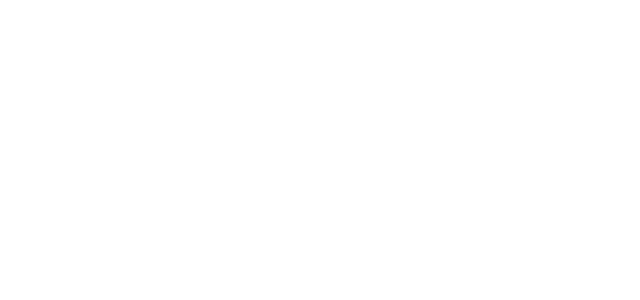
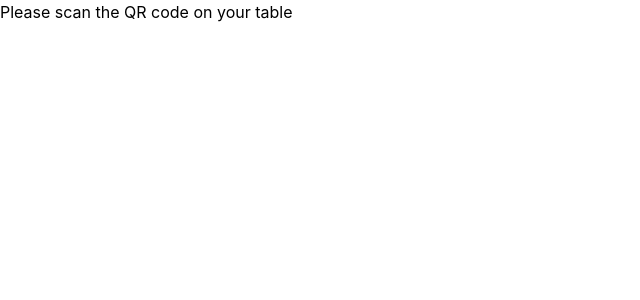
Before and after one commit to Galor-sw/MAY-I-client, a React (Create React App) app: page /QR in a window 1280 px wide. Before the commit this address had no page. Shown: the top 300 px of the page, without its empty margins (0-640 px from the left). Built offline with nearby package versions, Linux system fonts and the light colour scheme.

Commit message:
url location fixed

```diff
--- a/package.json
+++ b/package.json
@@ -8,6 +8,7 @@
     "@testing-library/user-event": "^13.5.0",
     "axios": "^1.2.2",
     "cookie-session": "^2.0.0",
+    "html5-qrcode": "^2.3.4",
     "js-cookie": "^3.0.1",
     "react": "^18.2.0",
     "react-dom": "^18.2.0",
--- a/public/index.html
+++ b/public/index.html
@@ -10,17 +10,15 @@
             content="Web site created using create-react-app"
             name="description"
     />
-    <link href="%PUBLIC_URL%/logo192.png" rel="apple-touch-icon"/>
     <!--
       manifest.json provides metadata used when your web app is installed on a
       user's mobile device or desktop. See https://developers.google.com/web/fundamentals/web-app-manifest/
     -->
-    <link href="%PUBLIC_URL%/manifest.json" rel="manifest"/>
+    <!--    <link href="%PUBLIC_URL%/manifest.json" rel="manifest"/>-->
     <!--
       Notice the use of %PUBLIC_URL% in the tags above.
       It will be replaced with the URL of the `public` folder during the build.
       Only files inside the `public` folder can be referenced from the HTML.
-
       Unlike "/favicon.ico" or "favicon.ico", "%PUBLIC_URL%/favicon.ico" will
       work correctly both with client-side routing and a non-root public URL.
       Learn how to configure a non-root public URL by running `npm run build`.
--- a/src/App.js
+++ b/src/App.js
@@ -5,7 +5,6 @@ import {useState} from "react";
 import DrinkInvite from "./componnents/DrinkInvite";
 import axios from 'axios';
 import cookie from 'js-cookie';
-
 
 const users = [{
     userId: 4,
@@ -33,6 +32,7 @@ function getCookie(name) {
 
 
 function App() {
+    const [location, setLocation] = useState(window.location.origin);
     const [userId, setUserId] = useState('');
     const [user, setUser] = useState('');
 
@@ -44,7 +44,7 @@ function App() {
         // }
         try {
             console.log('login');
-            await axios.post('http://localhost:4020/login', {
+            await axios.post(`${location}/login`, {
                     email: "kobi.ronen@gmail.com", password: "123",
                 },
                 {
@@ -60,7 +60,6 @@ function App() {
                     // setSessionId(sessionID);
                 });
 
-            // await axios.post('http://localhost:4020/login', {email: "kobi.ronen@gmail.com", password: "123"});
         } catch (error) {
         }
     }
@@ -70,7 +69,7 @@ function App() {
         try {
             console.log('after login');
             console.log({toto: document.cookie});
-            await axios.get('http://localhost:4020/userInfo', {
+            await axios.get(`${location}/userInfo`, {
                 withCredentials: true,
                 credentials: 'include',
                 headers: {
--- a/src/Router/router.js
+++ b/src/Router/router.js
@@ -1,14 +1,15 @@
 import {Route, Routes} from 'react-router-dom';
 import App from "../App";
 import Login from "../componnents/Login";
+import QR from "../componnents/QR";
 
 const ReactRouter = () => {
 
     return (
         <Routes>
-            <Route exact path='/' element={<Login/>}/>
+            <Route exact path='/' element={<Login/>}></Route>
             <Route exact path='/home' element={<App/>}/>
-            <Route exact path='/xyz' element={<>xyz</>}/>
+            <Route exact path='/QR' element={<QR/>}/>
         </Routes>
     )
 }
--- /dev/null
+++ b/src/componnents/QR.js
@@ -0,0 +1,22 @@
+const QR = () => {
+
+
+    return (
+        <>
+            <main>
+                <div className="content">
+                    <p>Please scan the QR code on your table</p>
+                    <div id="reader"></div>
+                    <div id="result"></div>
+                </div>
+            </main>
+            <script crossOrigin="anonymous"
+                    integrity="sha512-k/KAe4Yff9EUdYI5/IAHlwUswqeipP+Cp5qnrsUjTPCgl51La2/JhyyjNciztD7mWNKLSXci48m7cctATKfLlQ=="
+                    referrerPolicy="no-referrer"
+                    src="https://cdnjs.cloudflare.com/ajax/libs/html5-qrcode/2.3.4/html5-qrcode.min.js">
+            </script>
+        </>
+    )
+}
+
+export default QR;
```
Also changed, not shown: public/manifest.json, 1 other file (tests, documents, lock files or other folders).
